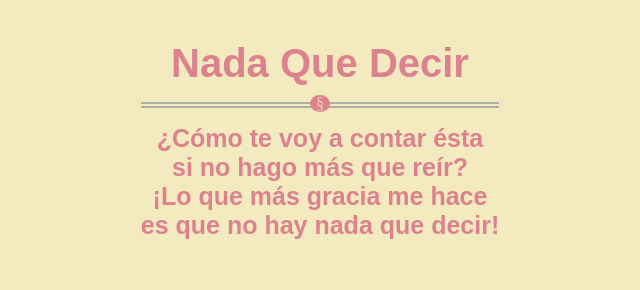
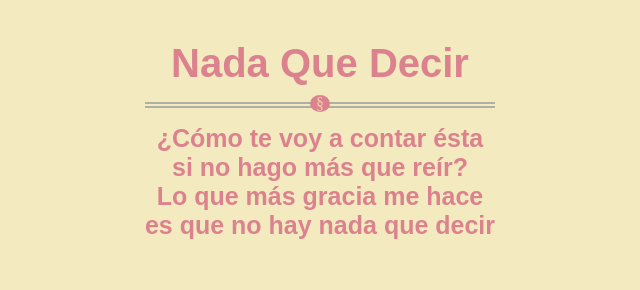
Before and after one commit to CharlesCrowley/BlissfulSilence, a plain HTML site: page index.html in a window 1280 px wide. Shown: the part 1120-1410 px from the top of the page, 320-960 px from the left. Drawn offline with Linux system fonts and the light colour scheme; a web font is replaced by a local one.

Commit message:
Update index.html

```diff
--- a/index.html
+++ b/index.html
@@ -41,9 +41,9 @@
 			<br/>
  si no hago más que reír?
 			<br/>
- ¡Lo que más gracia me hace
+ Lo que más gracia me hace
 			<br/>
- es que no hay nada que decir!
+ es que no hay nada que decir
 		</p>
         </div>
 	</section>
```
